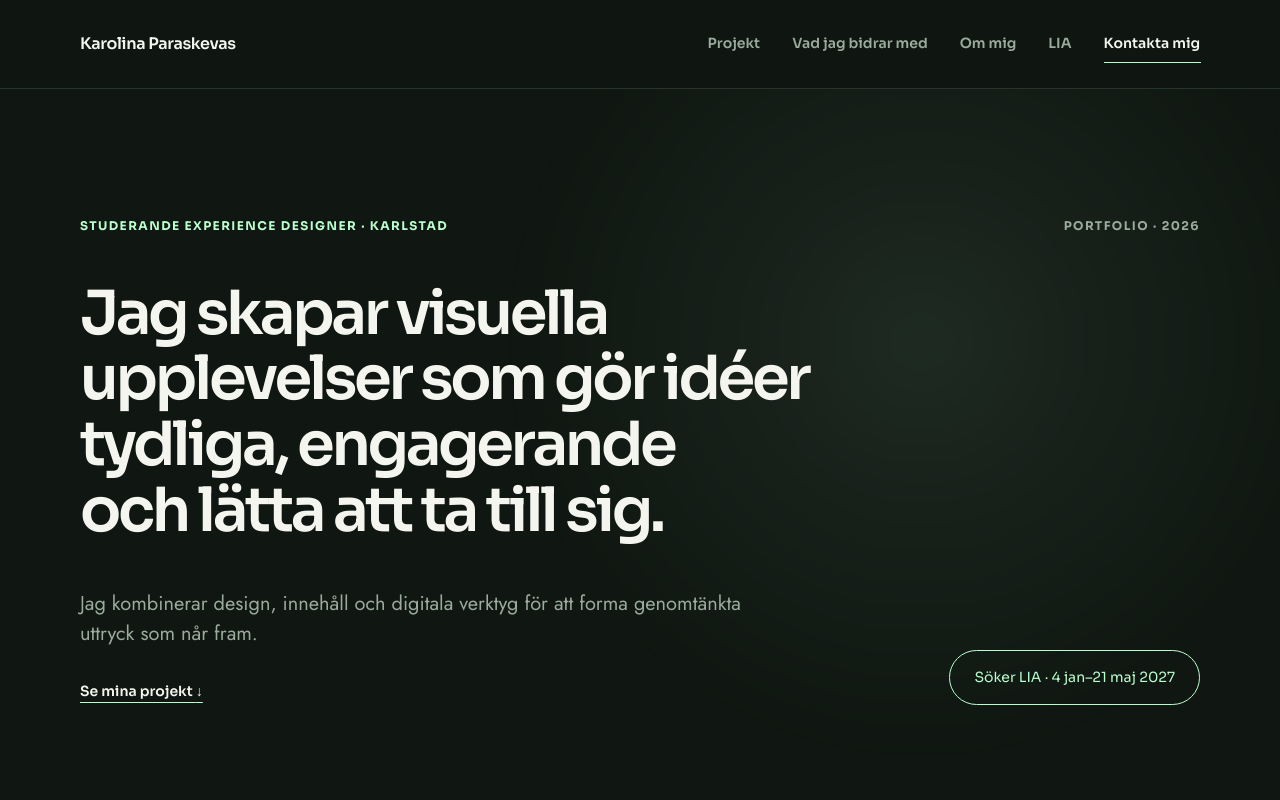
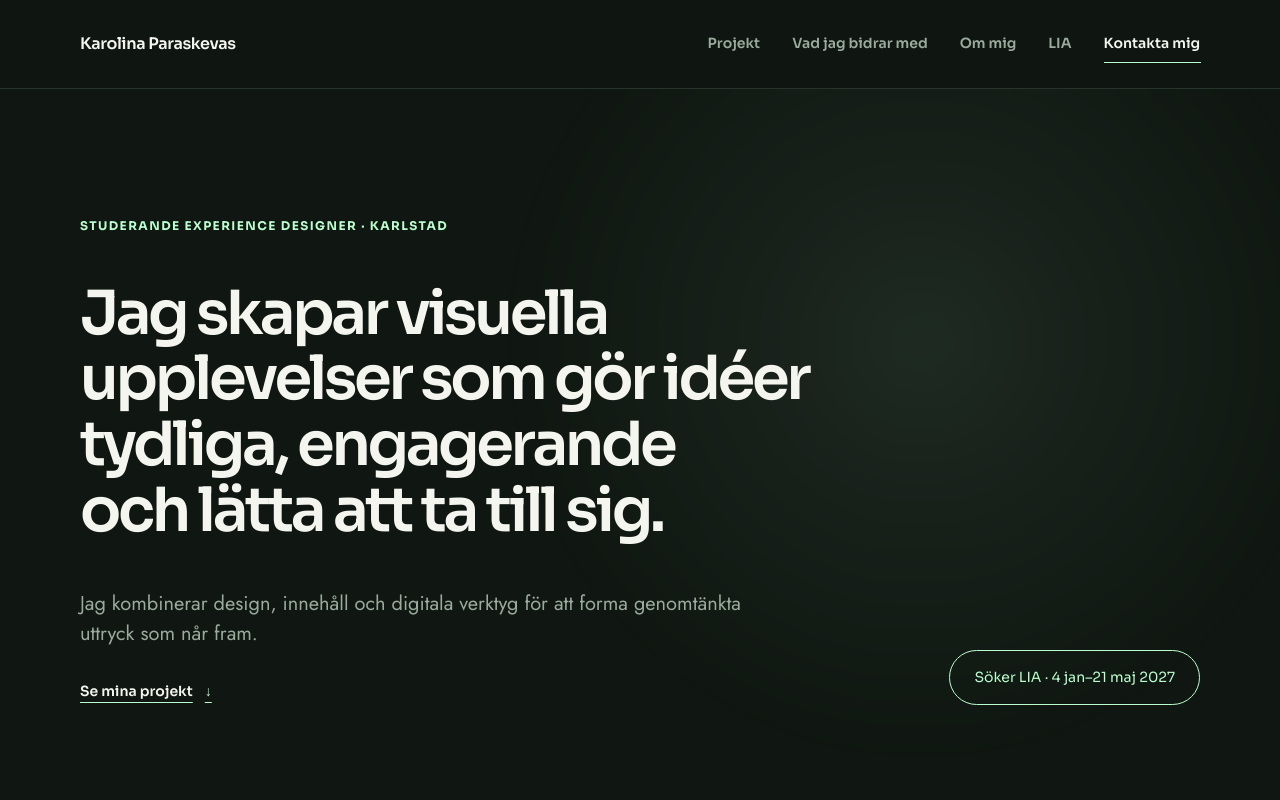
Before and after one commit to Karro-fi/karolina-portfolio, a Next.js app in the folder karolina-portfolio-vercel-upload/: page / in a window 1280 px wide. Shown: the top 800 px of the page. Built offline with nearby package versions, Linux system fonts and the light colour scheme; no server answers.

Commit message:
Förenkla hero och förtydliga projektlänken

```diff
--- a/karolina-portfolio-vercel-upload/app/globals.css
+++ b/karolina-portfolio-vercel-upload/app/globals.css
@@ -642,6 +642,28 @@ h1 {
   text-underline-offset: 6px;
 }
 
+.text-link-scroll {
+  display: inline-flex;
+  align-items: center;
+  gap: 12px;
+  transition: color 180ms ease, text-decoration-color 180ms ease;
+}
+
+.text-link-arrow {
+  display: inline-block;
+  color: var(--accent);
+  transition: transform 180ms ease;
+}
+
+.text-link-scroll:is(:hover, :focus-visible) {
+  color: var(--accent);
+  text-decoration-color: currentColor;
+}
+
+.text-link-scroll:is(:hover, :focus-visible) .text-link-arrow {
+  transform: translateY(4px);
+}
+
 .archive-note {
   display: grid;
   grid-template-columns: minmax(120px, 1fr) minmax(0, 2fr);
--- a/karolina-portfolio-vercel-upload/app/page.tsx
+++ b/karolina-portfolio-vercel-upload/app/page.tsx
@@ -33,7 +33,6 @@ export default function PortfolioHome() {
         <div className="site-shell">
           <div className="eyebrow-row">
             <p className="eyebrow">Studerande Experience Designer · Karlstad</p>
-            <p className="case-index">Portfolio · 2026</p>
           </div>
           <h1
             className="portfolio-hero-title"
@@ -50,8 +49,9 @@ export default function PortfolioHome() {
                 Jag kombinerar design, innehåll och digitala verktyg för att
                 forma genomtänkta uttryck som når fram.
               </p>
-              <a className="text-link" href="#work">
-                Se mina projekt <span aria-hidden="true">↓</span>
+              <a className="text-link text-link-scroll" href="#work">
+                <span>Se mina projekt</span>
+                <span className="text-link-arrow" aria-hidden="true">↓</span>
               </a>
             </div>
             <a className="status-pill" href="#lia">
```
